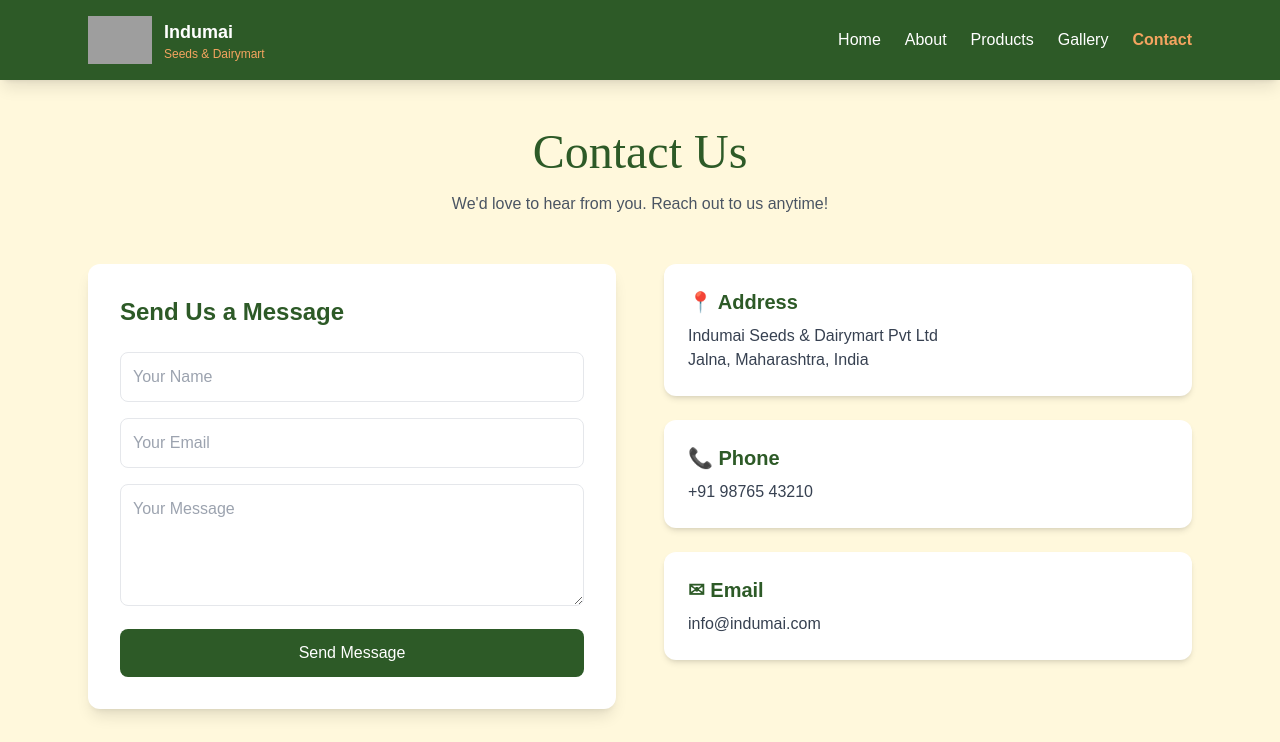
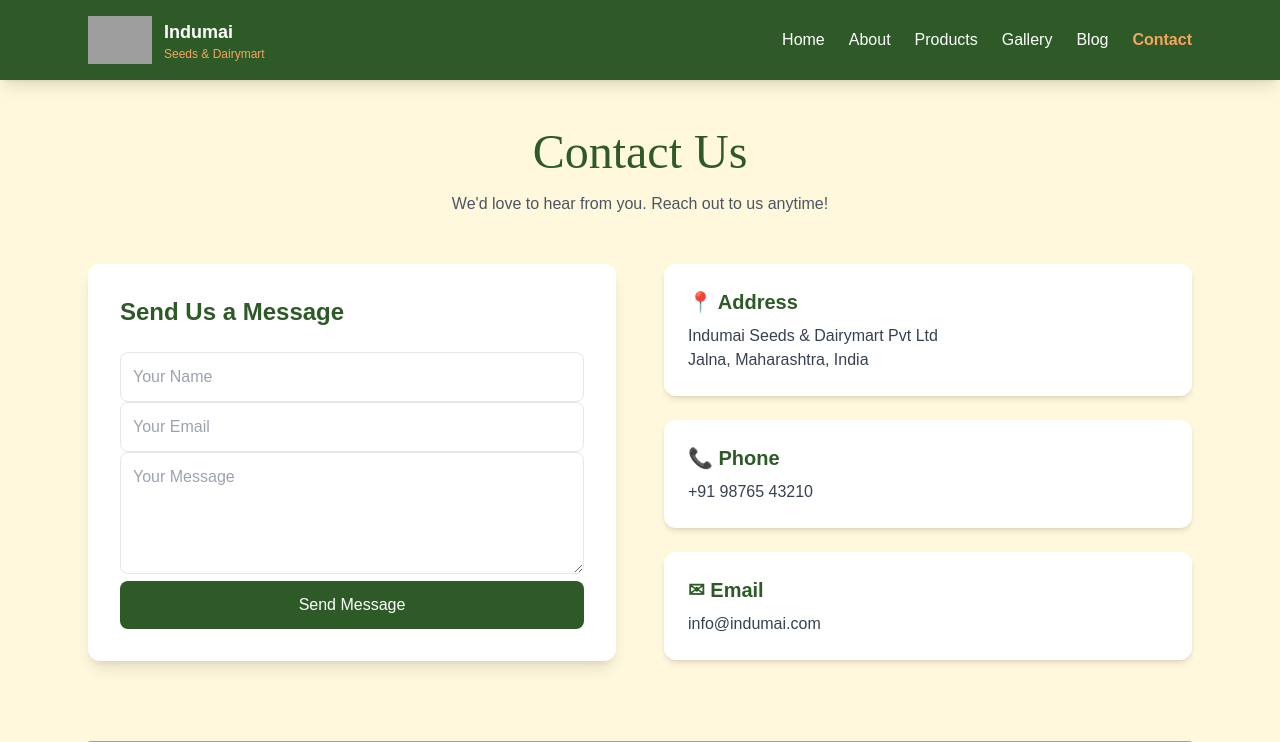
Before and after one commit to kaleshrawani3999/Seeds-and-Fertilizers-E-Commerce, a Flask app: page /contact in a window 1280 px wide. Shown: the top 742 px of the page. Run offline with Flask 3, Linux system fonts and the light colour scheme; parts of the project's set-up code (start-up, migrations or seed data) failed here and were passed over; some libraries are stand-ins or nearby versions; grey boxes are pictures that could not be loaded.

Commit message:
Update contact.html

```diff
--- a/templates/contact.html
+++ b/templates/contact.html
@@ -52,6 +52,7 @@
         <a href="{{ url_for('about') }}" class="text-white hover:text-secondary">About</a>
         <a href="{{ url_for('products') }}" class="text-white hover:text-secondary">Products</a>
         <a href="{{ url_for('gallery') }}" class="text-white hover:text-secondary">Gallery</a>
+          <a href="{{ url_for('blog') }}" class="text-white hover:text-secondary">Blog</a>
         <a href="{{ url_for('contact') }}" class="text-secondary font-semibold">Contact</a>
       </div>
 
@@ -89,7 +90,7 @@
     <div class="bg-white p-8 rounded-xl shadow-lg">
       <h2 class="text-2xl font-semibold text-primary mb-6">Send Us a Message</h2>
 
-      <form action="{{ url_for('contact') }}" method="POST" class="space-y-4">
+        <form action="{{ url_for('contact') }}" method="POST">
         <input type="text" name="name" placeholder="Your Name"
                class="w-full p-3 border rounded-lg focus:outline-none focus:ring-2 focus:ring-primary" required>
 
```
